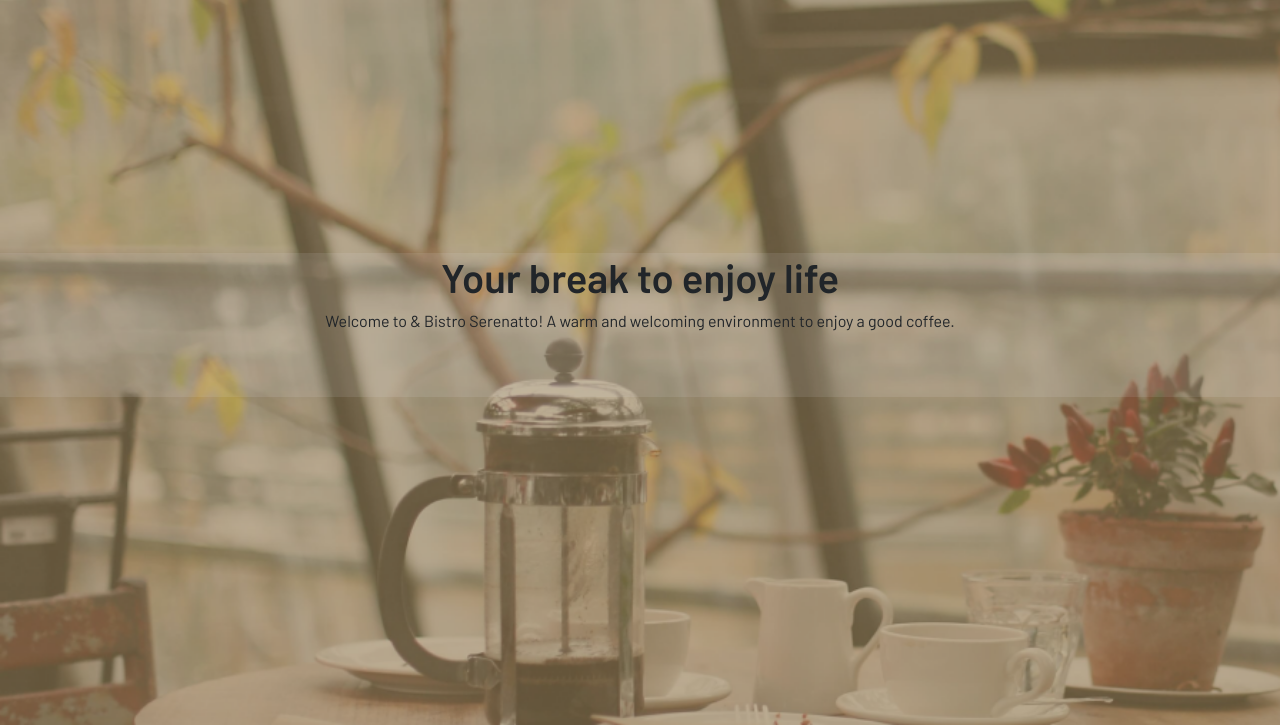
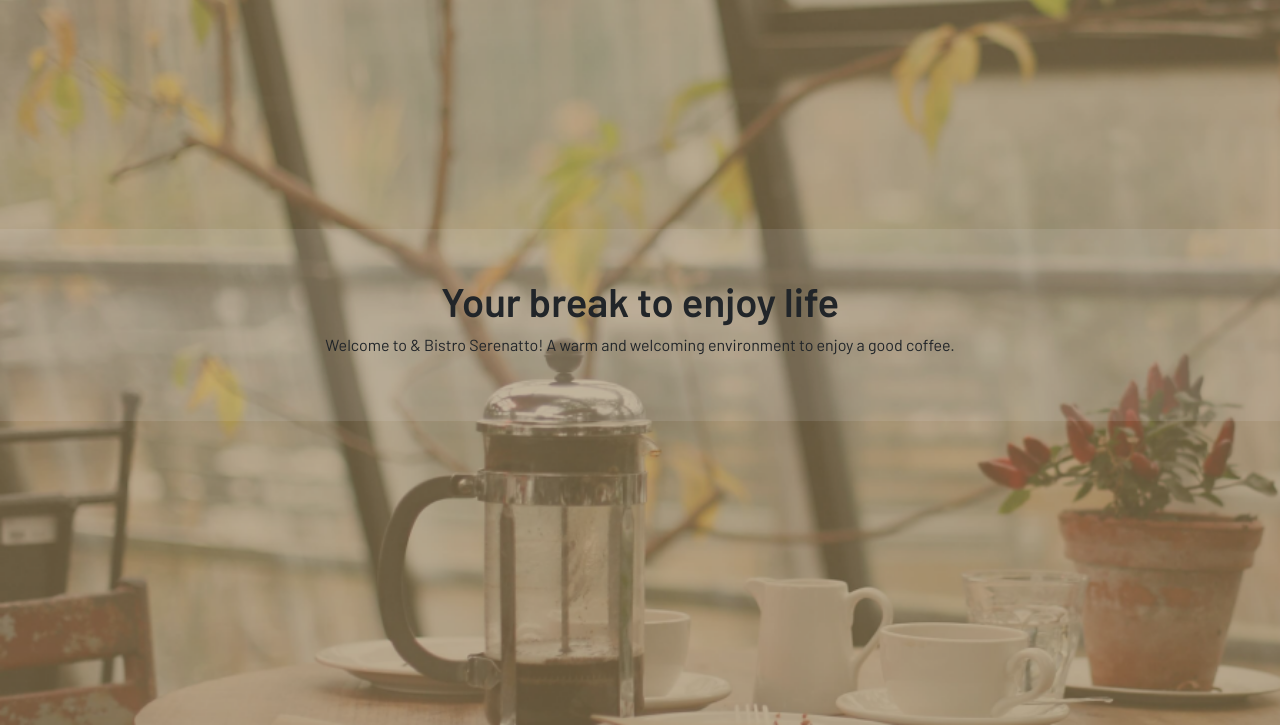
Before and after one commit to Volaxy/HTML_e_CSS-Bootstrap_5-Novos_Recursos_e_Praticas_Recomendadas_de_HTML_CSS_e_JavaScript, a plain HTML site: page index.html in a window 1280 px wide. Shown: the part 75-802 px from the top of the page. Drawn offline with nearby package versions, Linux system fonts and the light colour scheme.

Commit message:
MOD - Padding of Header

```diff
--- a/index.html
+++ b/index.html
@@ -80,7 +80,7 @@
         <section>
             <!-- ENJOY LIFE BANNER -->
             <header class="d-flex flex-column justify-content-center banner banner-1">
-                <div class="bg-body-secondary bg-opacity-10 pb-5 text-center">
+                <div class="bg-body-secondary bg-opacity-10 p-5 text-center">
                     <h1 class="fw-semibold">Your break to enjoy life</h1>
                     <p>Welcome to & Bistro Serenatto! A warm and welcoming environment to enjoy a good coffee.</p>
                 </div>
```
